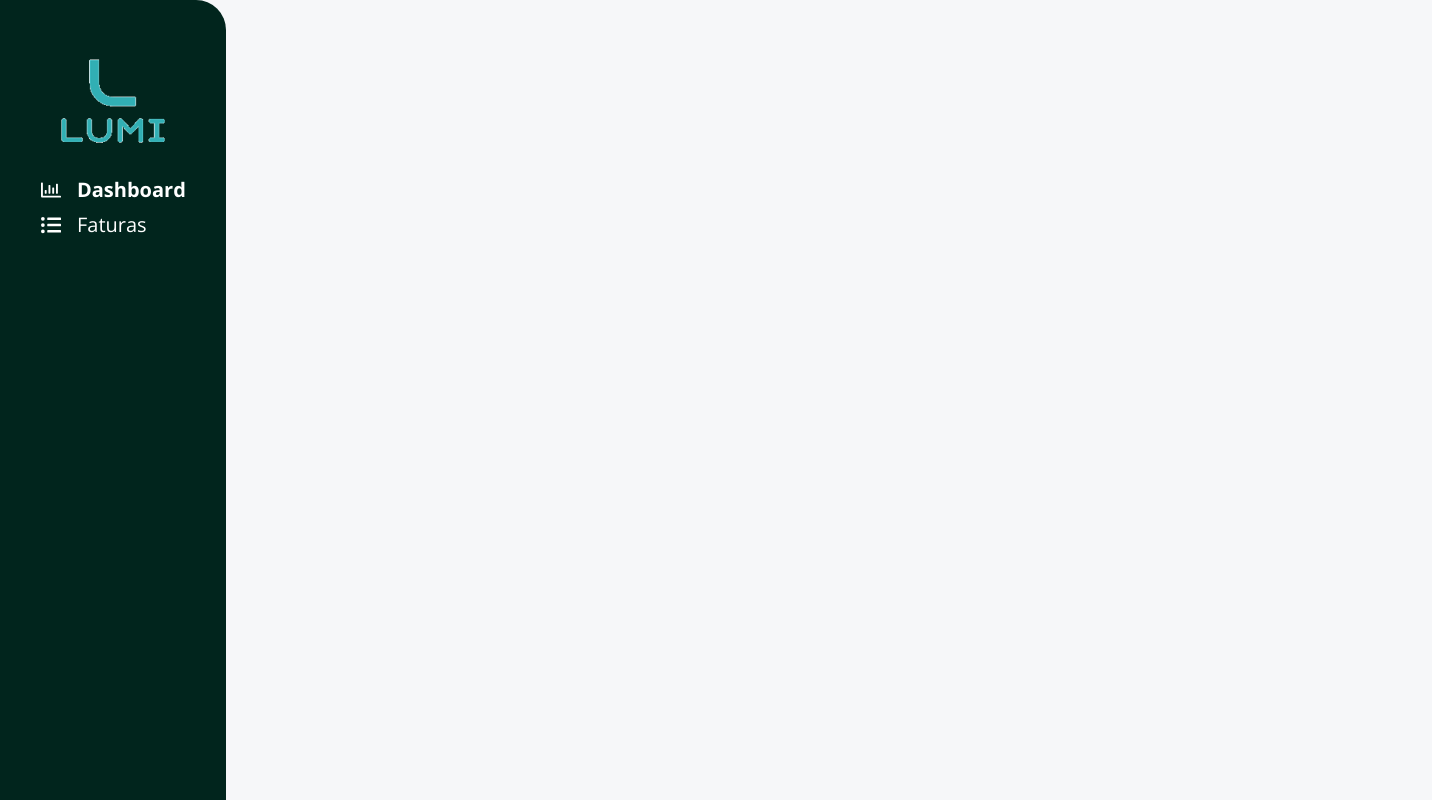
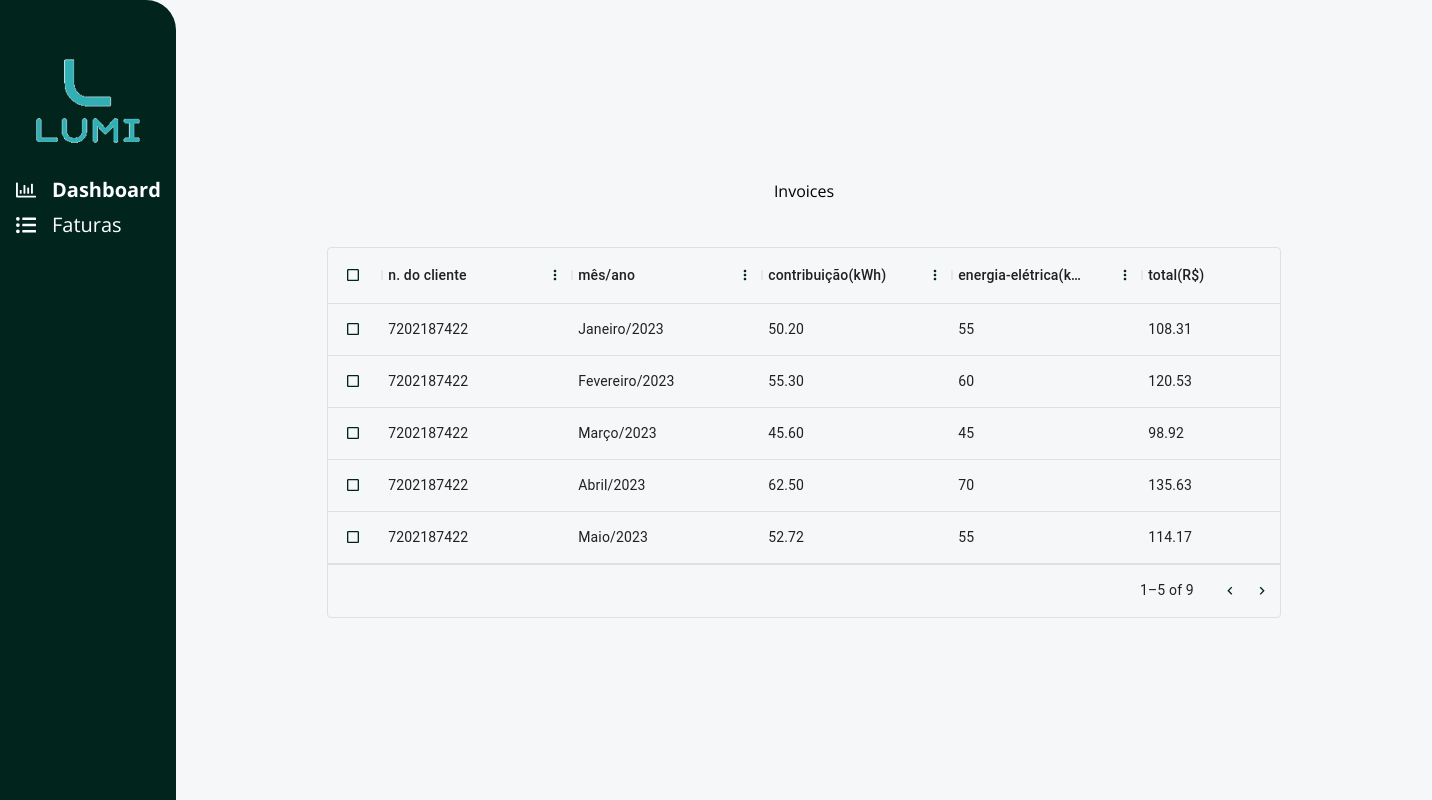
Before and after one commit to lufelipe12/lumi-test-app, a Next.js app: page /invoices in a window 1280 px wide. Shown: the whole page, 1432 px wide, since content can reach past the window. Built offline with nearby package versions, Linux system fonts and the light colour scheme.

Commit message:
feat: added new page for invoices

```diff
--- a/package.json
+++ b/package.json
@@ -13,6 +13,7 @@
     "@emotion/styled": "^11.11.0",
     "@mui/material": "^5.15.2",
     "@mui/styled-engine-sc": "^6.0.0-alpha.10",
+    "@mui/x-data-grid": "^6.18.6",
     "next": "14.0.4",
     "react": "^18",
     "react-dom": "^18",
--- a/src/app/invoices/page.tsx
+++ b/src/app/invoices/page.tsx
@@ -1,11 +1,16 @@
 "use client";
 
 import * as S from "./styles";
+import { valuesMock } from "@/mocks/values.mock";
+import InvoicesTable from "@/components/card";
 
 export default function Invoices() {
   return (
     <S.Container>
-      <h1>Invoices</h1>
+      <S.StyledH1>Invoices</S.StyledH1>
+      <S.TableContainer>
+        <InvoicesTable invoices={valuesMock} />
+      </S.TableContainer>
     </S.Container>
   );
 }
--- a/src/app/invoices/styles.ts
+++ b/src/app/invoices/styles.ts
@@ -3,5 +3,49 @@
 import styled from "styled-components";
 
 export const Container = styled.div`
-  color: var(--white-200);
+  width: 100%;
+  padding: 8rem 2rem;
+  margin: 0 auto;
+  display: flex;
+  flex-direction: column;
+  justify-content: center;
 `;
+
+export const StyledDiv = styled.div`
+  width: 18.75rem;
+  display: flex;
+  flex-direction: column;
+  gap: 1.2rem;
+`;
+
+export const TableContainer = styled.div`
+  display: flex;
+  flex-wrap: wrap;
+  justify-content: center;
+
+  svg {
+    width: 1rem;
+    height: 1rem;
+    font-size: 2.5rem;
+    color: var(--green-dark);
+  }
+`;
+
+export const StyledTitle = styled.h1`
+  font-size: 1.375rem;
+  text-align: center;
+  color: var(--green-dark);
+  font-weight: 600;
+`;
+
+export const ToggleSection = styled.section`
+  width: 100%;
+  display: flex;
+  align-items: baseline;
+  justify-content: flex-end;
+`;
+
+export const StyledH1 = styled.h1`
+  text-align: center;
+  padding-bottom: 3rem;
+`;
--- /dev/null
+++ b/src/components/card/index.tsx
@@ -0,0 +1,101 @@
+import * as React from "react";
+import Box from "@mui/material/Box";
+import { MdPageview } from "react-icons/md";
+import { DataGrid, GridColDef, GridValueGetterParams } from "@mui/x-data-grid";
+import { ApiResponse } from "@/interfaces/api-response.interface";
+
+interface DataGridProps {
+  invoices: ApiResponse;
+}
+
+export default function InvoicesTable({ invoices }: DataGridProps) {
+  const columns: GridColDef[] = [
+    {
+      field: "clientNumber",
+      headerName: "n. do cliente",
+      width: 190,
+      headerAlign: "left",
+      align: "left",
+    },
+    {
+      field: "year",
+      headerName: "mês/ano",
+      editable: true,
+      width: 190,
+      headerAlign: "left",
+      align: "left",
+    },
+    {
+      field: "contribution",
+      headerName: "contribuição(kWh)",
+      editable: true,
+      width: 190,
+      headerAlign: "left",
+      align: "left",
+    },
+    {
+      field: "electricity",
+      headerName: "energia-elétrica(kWh)",
+      type: "number",
+      editable: true,
+      width: 190,
+      headerAlign: "left",
+      align: "left",
+    },
+    {
+      field: "total",
+      headerName: "total(R$)",
+      width: 190,
+      headerAlign: "left",
+      align: "left",
+    },
+    {
+      field: "billUrl",
+      headerName: "invoice",
+      width: 190,
+      editable: false,
+      renderCell: (params) => (
+        <a href={params.value} target="_blank" rel="noopener noreferrer">
+          <MdPageview />
+        </a>
+      ),
+    },
+  ];
+
+  const rows = invoices.data.map((invoice) => {
+    return {
+      id: invoice.id,
+      clientNumber: invoice.clientNumber,
+      year: `${invoice.month}/${invoice.year}`,
+      contribution: invoice.contribution,
+      electricity: invoice.electricity,
+      total: invoice.total,
+      billUrl: invoice.billUrl,
+    };
+  });
+
+  return (
+    <Box
+      sx={{
+        width: "80%",
+        display: "flex",
+        justifyContent: "space-around",
+      }}
+    >
+      <DataGrid
+        rows={rows}
+        columns={columns}
+        initialState={{
+          pagination: {
+            paginationModel: {
+              pageSize: invoices.pageSize,
+            },
+          },
+        }}
+        pageSizeOptions={[invoices.pageSize]}
+        checkboxSelection
+        disableRowSelectionOnClick
+      />
+    </Box>
+  );
+}
```
Also changed, not shown: src/components/card/styles.ts (added, +30 -0 lines), src/interfaces/api-response.interface.ts (added, +20 -0 lines), 1 other file (tests, documents, lock files or other folders).
